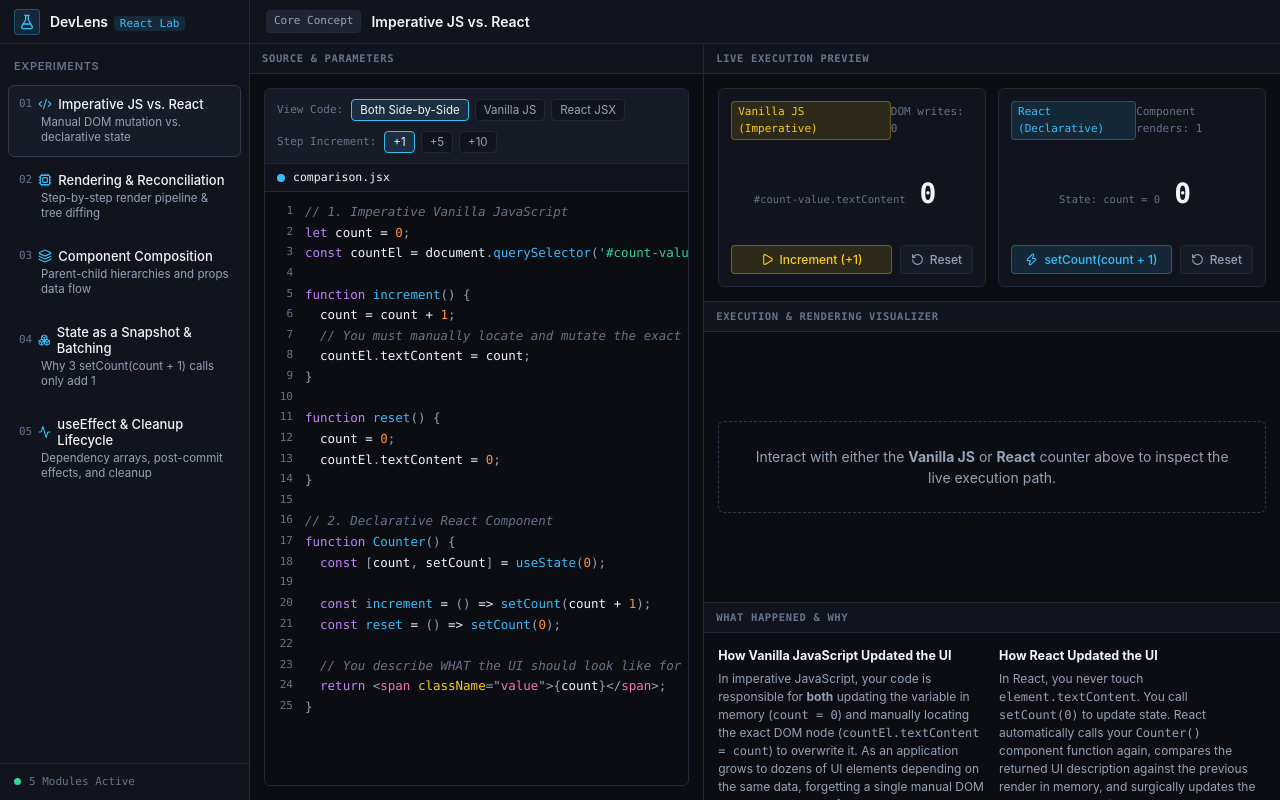
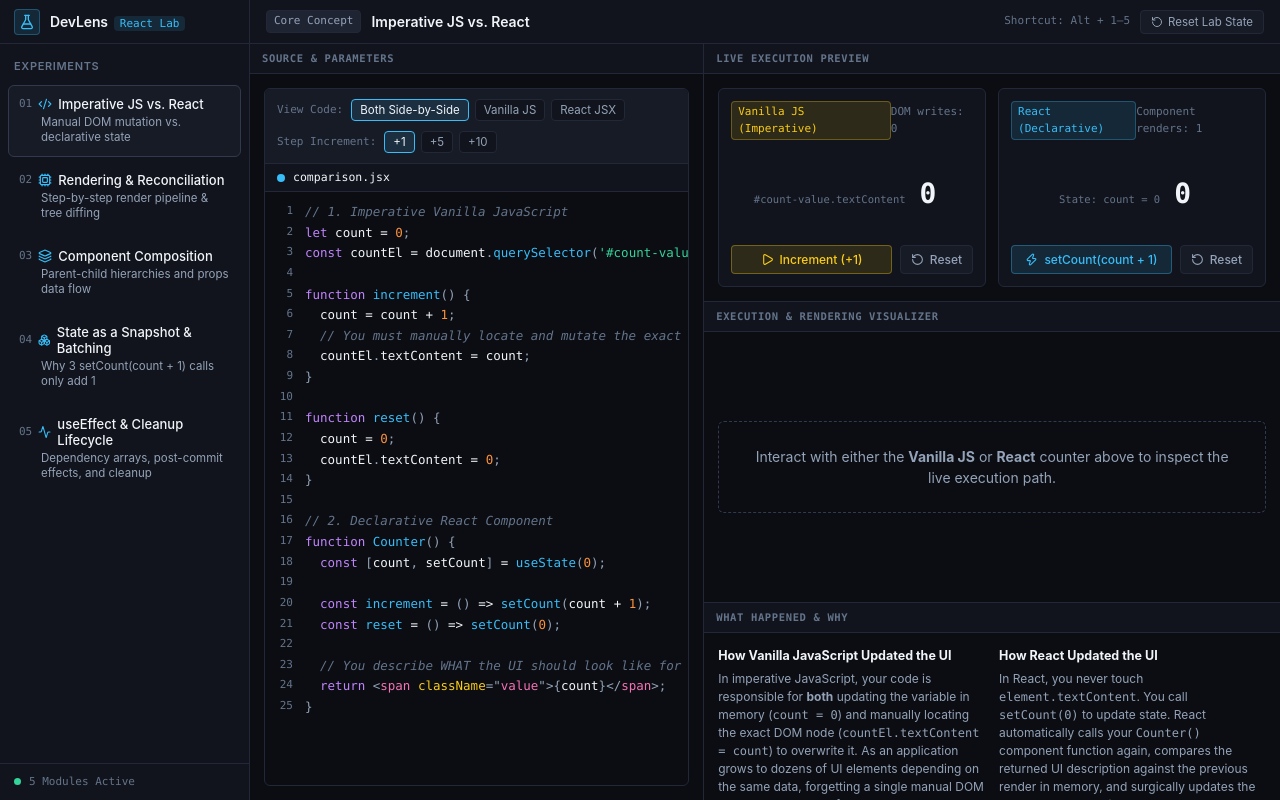
Before and after one commit to Nishant9764/DevLens, a React (Vite) app: page / in a window 1280 px wide. Built offline with nearby package versions, Linux system fonts and the light colour scheme.

Commit message:
Updated App.jsx

```diff
--- a/src/App.jsx
+++ b/src/App.jsx
@@ -1,5 +1,5 @@
 // src/App.jsx
-import React, { useState } from "react";
+import React, { useState, useEffect } from "react";
 import { EXPERIMENTS } from "./experiments";
 import { AppShell } from "./components/layout/AppShell";
 import { Sidebar } from "./components/layout/Sidebar";
@@ -7,24 +7,99 @@ import { ErrorBoundary } from "./components/preview/ErrorBoundary";
 import { useJsVsReactExperiment } from "./experiments/exp1-js-vs-react/JsVsReactExperiment";
 import { useRenderVisualizerExperiment } from "./experiments/exp2-render-pipeline/RenderVisualizerExperiment";
 import { useComponentExplorerExperiment } from "./experiments/exp3-component-explorer/ComponentExplorerExperiment";
+import { useStateBatchingExperiment } from "./experiments/exp4-state-batching/StateBatchingExperiment";
+import { useEffectLifecycleExperiment } from "./experiments/exp5-effect-lifecycle/EffectLifecycleExperiment";
+import { RotateCcw } from "lucide-react";
 import "./styles/global.css";
+
+function ActiveLabSession({ activeId }) {
+  const exp1 = useJsVsReactExperiment();
+  const exp2 = useRenderVisualizerExperiment();
+  const exp3 = useComponentExplorerExperiment();
+  const exp4 = useStateBatchingExperiment();
+  const exp5 = useEffectLifecycleExperiment();
+
+  const map = {
+    "js-vs-react": exp1,
+    "render-visualizer": exp2,
+    "component-explorer": exp3,
+    "state-batching": exp4,
+    "effect-lifecycle": exp5,
+  };
+
+  return map[activeId] || exp1;
+}
 
 export default function App() {
   const [activeId, setActiveId] = useState("js-vs-react");
+  const [sessionKey, setSessionKey] = useState(0);
 
-  const exp1 = useJsVsReactExperiment();
-  const exp2 = useRenderVisualizerExperiment();
-  const exp3 = useComponentExplorerExperiment();
+  // Keyboard shortcut Alt + 1..5 to jump between experiments
+  useEffect(() => {
+    const onKeyDown = (e) => {
+      if (e.altKey) {
+        const index = Number(e.key) - 1;
+        if (EXPERIMENTS[index]) {
+          setActiveId(EXPERIMENTS[index].id);
+        }
+      }
+    };
+    window.addEventListener("keydown", onKeyDown);
+    return () => window.removeEventListener("keydown", onKeyDown);
+  }, []);
 
   const activeExperimentMeta =
     EXPERIMENTS.find((item) => item.id === activeId) || EXPERIMENTS[0];
 
-  const activeContent =
-    activeId === "js-vs-react"
-      ? exp1
-      : activeId === "render-visualizer"
-      ? exp2
-      : exp3;
+  return (
+    <LabRunner
+      key={`${activeId}-${sessionKey}`}
+      activeId={activeId}
+      onSelectExperiment={setActiveId}
+      onResetExperiment={() => setSessionKey((k) => k + 1)}
+      experimentMeta={activeExperimentMeta}
+    />
+  );
+}
+
+function LabRunner({
+  activeId,
+  onSelectExperiment,
+  onResetExperiment,
+  experimentMeta,
+}) {
+  const activeContent = ActiveLabSession({ activeId });
+
+  const headerActions = (
+    <div style={{ display: "flex", alignItems: "center", gap: "10px" }}>
+      <span
+        style={{
+          fontFamily: "var(--font-mono)",
+          fontSize: "11px",
+          color: "var(--text-muted)",
+        }}
+      >
+        Shortcut: Alt + 1–5
+      </span>
+      <button
+        onClick={onResetExperiment}
+        style={{
+          display: "inline-flex",
+          alignItems: "center",
+          gap: "5px",
+          padding: "4px 10px",
+          borderRadius: "var(--radius-sm)",
+          background: "var(--bg-surface-2)",
+          border: "1px solid var(--border-subtle)",
+          color: "var(--text-secondary)",
+          fontSize: "11.5px",
+        }}
+        title="Reset current experiment state"
+      >
+        <RotateCcw size={12} /> Reset Lab State
+      </button>
+    </div>
+  );
 
   return (
     <AppShell
@@ -32,11 +107,12 @@ export default function App() {
         <Sidebar
           experiments={EXPERIMENTS}
           activeId={activeId}
-          onSelect={setActiveId}
+          onSelect={onSelectExperiment}
         />
       }
-      experimentTitle={activeExperimentMeta.title}
-      experimentBadge={activeExperimentMeta.badge}
+      headerActions={headerActions}
+      experimentTitle={experimentMeta.title}
+      experimentBadge={experimentMeta.badge}
       codePanel={activeContent.codePanel}
       previewPanel={
         <ErrorBoundary key={activeId}>
```
